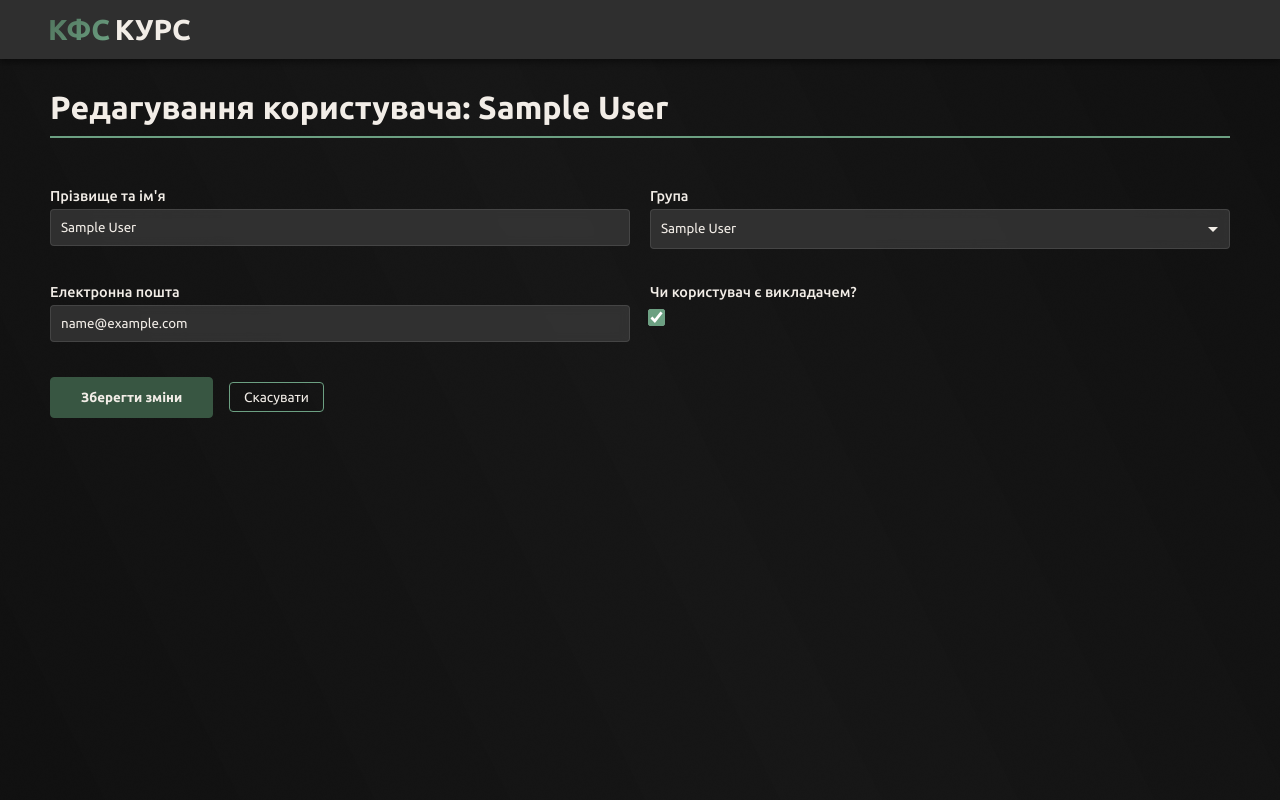
After one commit to xaarlox/CPS-labs, a Django app: page /users/users/00000000-0000-0000-0000-000000000001/edit/ in a window 1280 px wide. The commit adds this page. Run offline with Django 5.2, Linux system fonts and the light colour scheme; a user stored in the database is signed in; tables that the repository leaves empty hold one stand-in row (values such as "Sample post").

Commit message:
feat(admin): add partial user management (view/edit/delete) functionality

```diff
--- a/setup_lab.py
+++ b/setup_lab.py
@@ -1,4 +1,3 @@
-
 import os
 import django
 
--- a/static/styles/user.css
+++ b/static/styles/user.css
@@ -217,6 +217,19 @@ body::-webkit-scrollbar {
   margin-bottom: 15px;
 }
 
+.form-group input[type="checkbox"] {
+  width: auto;
+  align-self: flex-start;
+  margin-top: 6px;
+  transform: scale(1.3);
+  cursor: pointer;
+  accent-color: #b0b0b0;
+}
+
+.form-group input[type="checkbox"]:checked {
+  accent-color: var(--color-accent);
+}
+
 label {
   font-size: 0.9rem;
   color: var(--color-light);
@@ -345,6 +358,73 @@ select option {
   border-color: var(--color-action-btn-hover);
   transform: translateY(-2px);
   box-shadow: 0 4px 8px rgba(0, 0, 0, 0.3);
+}
+
+.btn-small {
+  display: inline-block;
+  padding: 6px 14px;
+  font-size: 0.85rem;
+  border-radius: 4px;
+  border: 1px solid var(--color-accent);
+  background-color: transparent;
+  color: var(--color-light);
+  text-decoration: none;
+  cursor: pointer;
+  transition: all 0.2s ease;
+}
+
+.btn-small:hover {
+  background-color: var(--color-accent);
+  border-color: var(--color-accent);
+  color: var(--color-dark);
+}
+
+.btn-danger {
+  border-color: #e74c3c;
+  color: #ffb3aa;
+}
+
+.btn-danger:hover {
+  background-color: #e74c3c;
+  color: #ffffff;
+}
+
+.user-list-table {
+  width: 100%;
+  border-collapse: collapse;
+  margin-top: 10px;
+  background-color: rgba(20, 20, 20, 0.7);
+  border-radius: 6px;
+  overflow: hidden;
+}
+
+.user-list-table thead {
+  background-color: rgba(0, 0, 0, 0.6);
+}
+
+.user-list-table th,
+.user-list-table td {
+  padding: 10px 14px;
+  text-align: left;
+  font-size: 0.9rem;
+}
+
+.user-list-table th {
+  font-weight: 600;
+  color: var(--color-light);
+  border-bottom: 1px solid var(--color-border);
+}
+
+.user-list-table tbody tr:nth-child(even) {
+  background-color: rgba(255, 255, 255, 0.02);
+}
+
+.user-list-table tbody tr:hover {
+  background-color: rgba(108, 160, 130, 0.08);
+}
+
+.user-list-table td {
+  border-bottom: 1px solid rgba(255, 255, 255, 0.05);
 }
 
 .form-grid {
--- a/users/forms.py
+++ b/users/forms.py
@@ -49,8 +49,6 @@ class CustomUserCreationForm(UserCreationForm):
 class ProfileForm(ModelForm):
     class Meta:
         model = Profile
-        # Порядок полів визначає порядок відображення у формі
-        # Тут GitHub буде перед полем "Про себе"
         fields = ['name', 'username', 'academic_group', 'email', 'social_github', 'bio', 'profile_image']
         labels = {
             'name': 'Прізвище та ім\'я',
@@ -67,3 +65,20 @@ class ProfileForm(ModelForm):
         super().__init__(*args, **kwargs)
         for name, field in self.fields.items():
             field.widget.attrs.update({'class': 'input', 'placeholder': ' '})
+
+
+class AdminProfileUpdateForm(ModelForm):
+    class Meta:
+        model = Profile
+        fields = ['name', 'academic_group', 'email', 'is_admin']
+        labels = {
+            'name': 'Прізвище та ім\'я',
+            'academic_group': 'Група',
+            'email': 'Електронна пошта',
+            'is_admin': 'Чи користувач є викладачем?',
+        }
+
+    def __init__(self, *args, **kwargs):
+        super().__init__(*args, **kwargs)
+        for name, field in self.fields.items():
+            field.widget.attrs.update({'class': 'input', 'placeholder': ' '})
--- /dev/null
+++ b/users/templates/users/admin_edit_user.html
@@ -0,0 +1,56 @@
+{% load static %}
+<!DOCTYPE html>
+<html lang="uk">
+<head>
+    <meta charset="UTF-8" />
+    <meta name="viewport" content="width=device-width, initial-scale=1.0" />
+    <link
+            href="https://fonts.googleapis.com/css2?family=Ubuntu:wght@400;500;700&display=swap"
+            rel="stylesheet"
+    />
+    <link rel="stylesheet" href="{% static 'styles/user.css' %}" />
+    <title>Редагування користувача</title>
+</head>
+<body>
+<nav class="navbar">
+    <a href="{% url 'home' %}" class="logo">
+        <span class="logo-notes">КФС</span>
+        <span class="logo-app">КУРС</span>
+    </a>
+    <div class="user-menu-wrapper">
+        <div class="user-dropdown">
+            <a href="{% url 'edit-account' %}"><span>Мій профіль</span></a>
+            <a href="{% url 'logout' %}" class="logout"><span>Вийти</span></a>
+        </div>
+    </div>
+</nav>
+
+<div class="content-wrapper">
+    <main class="main-settings">
+        <h2 class="settings-header">
+            Редагування користувача:
+            {{ edited_profile.name|default:edited_profile.username }}
+        </h2>
+
+        <section class="form-section">
+            <form method="post">
+                {% csrf_token %}
+                <div class="form-grid">
+                    {% for field in form %}
+                        <div class="form-group">
+                            <label for="{{ field.id_for_label }}">{{ field.label }}</label>
+                            {{ field }}
+                            {% if field.errors %}
+                                <span class="error">{{ field.errors }}</span>
+                            {% endif %}
+                        </div>
+                    {% endfor %}
+                </div>
+                <button type="submit" class="btn-save">Зберегти зміни</button>
+                <a href="{% url 'edit-account' %}" class="btn-small" style="margin-left: 12px;">Скасувати</a>
+            </form>
+        </section>
+    </main>
+</div>
+</body>
+</html>
--- a/users/urls.py
+++ b/users/urls.py
@@ -7,4 +7,6 @@ urlpatterns = [
     path('logout/', views.logoutUser, name='logout'),
     path('register/', views.registerUser, name='register'),
     path('edit-account/', views.editAccount, name='edit-account'),
+    path('users/<uuid:pk>/edit/', views.admin_edit_user, name='admin-edit-user'),
+    path('users/<uuid:pk>/delete/', views.admin_delete_user, name='admin-delete-user'),
 ]
--- a/users/views.py
+++ b/users/views.py
@@ -1,11 +1,11 @@
-from django.shortcuts import render, redirect
+from django.shortcuts import render, redirect, get_object_or_404
 from django.contrib.auth import login, authenticate, logout, update_session_auth_hash
 from django.contrib.auth.decorators import login_required
 from django.contrib.auth.forms import PasswordChangeForm
 from django.contrib import messages
 from django.contrib.auth.models import User
-from .forms import CustomUserCreationForm, ProfileForm
-from .models import Profile
+from .forms import CustomUserCreationForm, ProfileForm, AdminProfileUpdateForm
+from .models import Profile, AcademicGroup
 
 
 def loginUser(request):
@@ -67,9 +67,31 @@ def registerUser(request):
 def editAccount(request):
     profile = request.user.profile
     user = request.user
-    students = None
+
+    # Дані для вкладки "Перегляд учасників" (тільки для адміна)
+    grouped_students = []
+    admins = []
+    unknown_users = []
     if profile.is_admin:
-        students = Profile.objects.filter(is_admin=False).order_by('name')
+        groups = AcademicGroup.objects.all().order_by('name')
+        for group in groups:
+            students_in_group = Profile.objects.filter(
+                is_admin=False,
+                academic_group=group,
+            ).order_by('name')
+            if students_in_group.exists():
+                grouped_students.append((group, students_in_group))
+
+        # Викладачі (адміністратори), крім поточного користувача
+        admins = Profile.objects.filter(
+            is_admin=True,
+        ).exclude(pk=profile.pk).order_by('name')
+
+        # "Невідомі" користувачі: без групи і не адміністратори
+        unknown_users = Profile.objects.filter(
+            is_admin=False,
+            academic_group__isnull=True,
+        ).order_by('name')
 
     if request.method == 'POST':
         if 'change_password' in request.POST:
@@ -114,6 +136,45 @@ def editAccount(request):
         'form': form,
         'profile': profile,
         'password_form': password_form,
-        'users': students,
+        'grouped_students': grouped_students,
+        'admins': admins,
+        'unknown_users': unknown_users,
     }
     return render(request, 'users/profile_form.html', context)
+
+
+@login_required(login_url='login')
+def admin_edit_user(request, pk):
+    if not request.user.profile.is_admin:
+        return redirect('edit-account')
+
+    profile_obj = get_object_or_404(Profile, pk=pk)
+
+    if request.method == 'POST':
+        form = AdminProfileUpdateForm(request.POST, instance=profile_obj)
+        if form.is_valid():
+            form.save()
+            messages.success(request, 'Дані користувача успішно оновлено.')
+            return redirect('edit-account')
+    else:
+        form = AdminProfileUpdateForm(instance=profile_obj)
+
+    context = {'form': form, 'edited_profile': profile_obj}
+    return render(request, 'users/admin_edit_user.html', context)
+
+
+@login_required(login_url='login')
+def admin_delete_user(request, pk):
+    if not request.user.profile.is_admin:
+        return redirect('edit-account')
+
+    profile_obj = get_object_or_404(Profile, pk=pk)
+
+    if request.method == 'POST':
+        full_name = profile_obj.name or profile_obj.username
+        profile_obj.delete()
+        messages.success(request, f'Користувача "{full_name}" видалено.')
+        return redirect('edit-account')
+
+    context = {'profile_to_delete': profile_obj}
+    return render(request, 'users/admin_confirm_delete.html', context)
```
Also changed, not shown: users/templates/users/admin_confirm_delete.html (added, +46 -0 lines), users/templates/users/profile_form.html (+102 -40 lines), static/images/profiles/IMG_20251204_172012_207.jpg (added).
